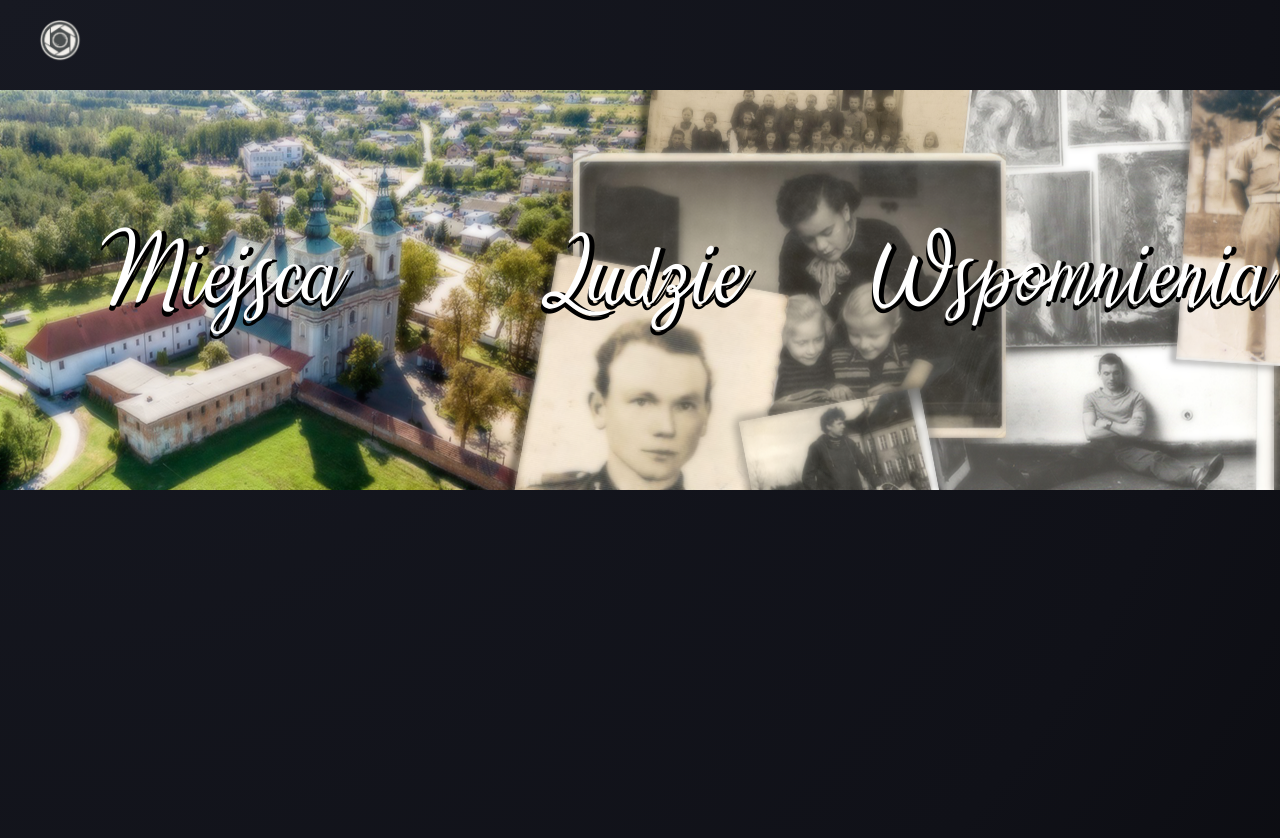
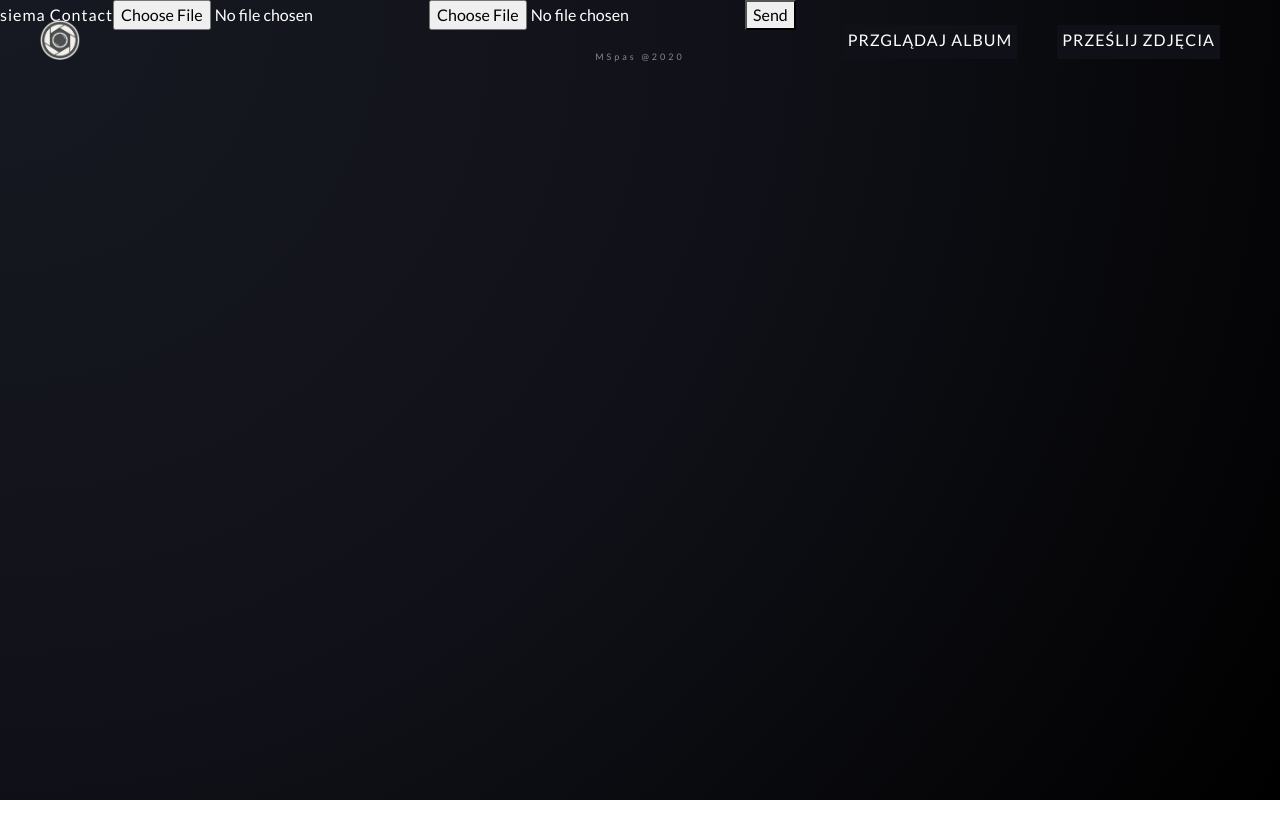
Before and after one commit to mspas/Album, a React (Create React App) app in the folder client/: page /kontakt in a window 1280 px wide. Before the commit this address led to /album. Shown: the top 838 px of the page. After the commit the page ends 800 px from the top, so only its background shows below. Built offline with nearby package versions, Linux system fonts and the light colour scheme.

Commit message:
add header, quite dummy header, but its ok for now

```diff
--- a/client/src/App.js
+++ b/client/src/App.js
@@ -2,6 +2,7 @@ import React from "react";
 import { Route, BrowserRouter, Redirect, Switch } from "react-router-dom";
 import "./App.sass";
 import AdminPanel from "./components/AdminPanel/AdminPanel";
+import Home from "./components/Album/Home";
 import Album from "./components/Album/Album";
 import Contact from "./components/Album/Contact";
 import SignIn from "./components/AdminPanel/SignIn";
@@ -12,11 +13,12 @@ function App() {
       <main>
         <BrowserRouter basename={process.env.PUBLIC_URL}>
           <Switch>
+            <Route path="/home" component={Home} />
             <Route path="/album" component={Album} />
             <Route path="/login" component={SignIn} />
             <Route path="/admin" component={AdminPanel} />
-            <Route path="/contact" component={Contact} />
-            <Route render={() => <Redirect to="/album" />} />
+            <Route path="/kontakt" component={Contact} />
+            <Route render={() => <Redirect to="/home" />} />
           </Switch>
         </BrowserRouter>
       </main>
--- a/client/src/App.sass
+++ b/client/src/App.sass
@@ -9,6 +9,17 @@
   min-height: 100vh
   background-image: radial-gradient(circle at 0% 0%, #171922, #101118 51%, #000)
   color: #fff
+  .header
+    display: flex
+    flex-flow: row wrap
+    position: fixed
+    top: 0
+    visibility: visible
+    width: 100%
+    padding: 20px 40px
+    z-index: 1000
+    img
+      height: 40px
   footer
     height: 14px
     width: 100%
--- a/client/src/components/Album/Album.js
+++ b/client/src/components/Album/Album.js
@@ -1,38 +1,12 @@
-import React, { useEffect, useRef } from "react";
+import React from "react";
 import styles from "./styles/Album.module.sass";
-import logo from "../../assets/logo.png";
+import Header from "../Header";
 
 function Album() {
-  useEffect(() => {
-    window.addEventListener("scroll", handleScroll);
-  }, []);
-
-  const containerRef = useRef(null);
-
-  const handleScroll = (event) => {
-    let startingPos = 15;
-    let value = window.scrollY;
-    let elementText = containerRef.current;
-
-    let bgPos = `0% ${startingPos + value * -0.1}%`;
-    elementText.style.backgroundPosition = bgPos;
-  };
-
   return (
     <div className={styles.welcomeWrap}>
-      <div className={styles.welcomePanel} ref={containerRef}>
-        <div className={styles.headerContent}>
-          <p className={styles.subtitle}>
-            <span>Miejsca</span>
-            <span>Ludzie</span>
-            <span>Wspomnienia</span>
-          </p>
-        </div>
-      </div>
-      <header className={styles.header}>
-        <img src={logo} alt="Logo" />
-      </header>
-      <div className={styles.content}></div>
+      <Header showBtns={true} showLogo={true} />
+      siema
     </div>
   );
 }
--- a/client/src/components/Album/Contact.js
+++ b/client/src/components/Album/Contact.js
@@ -1,6 +1,6 @@
 import React, { useState } from "react";
-
 import "./styles/Contact.module.sass";
+import Header from "../Header";
 
 function Contact() {
   const [images, setImages] = useState([]);
@@ -51,6 +51,7 @@ function Contact() {
 
   return (
     <div>
+      <Header showBtns={true} showLogo={true} />
       siema Contact
       <input type="file" onChange={imageSelectedHandler} />
       <input type="file" onChange={imageSelectedHandler} />
--- /dev/null
+++ b/client/src/components/Album/Home.js
@@ -0,0 +1,60 @@
+import React, { useEffect, useRef } from "react";
+import { NavLink } from "react-router-dom";
+import styles from "./styles/Home.module.sass";
+import stylesHeader from "../Header.module.sass";
+import Header from "../Header";
+
+function Home() {
+  useEffect(() => {
+    window.addEventListener("scroll", handleScroll);
+    return () => {
+      window.removeEventListener("scroll", handleScroll);
+    };
+  }, []);
+
+  const containerRef = useRef(null);
+
+  const handleScroll = (event) => {
+    let startingPos = 15;
+    let value = window.scrollY;
+    let bgPos = `0% ${startingPos + value * -0.1}%`;
+
+    if (containerRef.current) {
+      let element = containerRef.current;
+      element.style.backgroundPosition = bgPos;
+    }
+  };
+
+  return (
+    <div className={styles.homePage}>
+      <Header showBtns={false} showLogo={true} />
+      <span className={styles.cityTitle}>Paradyż</span>
+      <div className={styles.welcomePanel} ref={containerRef}>
+        <div className={styles.headerContent}>
+          <p className={styles.subtitle}>
+            <span>Miejsca</span>
+            <span>Ludzie</span>
+            <span>Wspomnienia</span>
+          </p>
+        </div>
+      </div>
+      <header>
+        <ul>
+          <li>
+            <NavLink className={stylesHeader.link} to="/album">
+              <span>Przglądaj album</span>
+            </NavLink>
+          </li>
+          <li>
+            <NavLink className={stylesHeader.link} to="/kontakt">
+              <span>Prześlij zdjęcia</span>
+            </NavLink>
+          </li>
+        </ul>
+      </header>
+      <div className={styles.content}></div>
+    </div>
+  );
+}
+
+export default Home;
--- a/client/src/components/Album/styles/Album.module.sass
+++ b/client/src/components/Album/styles/Album.module.sass
@@ -1,72 +1,3 @@
 @import '../../../_variables'
 @import '../../../_mixins'
 @import '../../../_animations'
-
-.header
-    position: fixed
-    top: 0
-    width: 100%
-    padding: 20px 40px
-    z-index: 1000
-    img
-        height: 40px
-        @media screen and ( max-width: 393px )
-            height: auto
-            width: 70%
-.welcomeWrap
-    padding-top: 90px
-    .welcomePanel
-        width: 100%
-        height: 400px
-        background-image: url('../../../assets/welcome-bg.png')
-        background-attachment: fixed
-        background-position: 0% 15%
-        background-repeat: no-repeat
-        @media screen and ( max-width: 555px )
-            background-position: center
-        .headerContent
-            position: relative
-            width: 100%
-            height: 400px
-            padding: 20px 0
-            font-family: CountrysideTwo, Arial, serif
-            transition: 1s
-            animation: blur 1s ease 1s forwards
-            h1
-                margin-top: 20px
-                font-size: 6em
-                text-align: center
-                text-shadow: -5px -1px 0 #000, 1px -3px 0 #000, -1px 5px 0 #000, 5px 1px 0 #000
-            .subtitle
-                position: absolute
-                bottom: 40%
-                width: 100%
-                display: flex
-                flex-flow: row wrap
-                justify-content: center
-                align-items: center
-                text-align: center
-                @media screen and ( max-width: 885px )
-                    bottom: 20%
-                    flex-flow: column wrap
-                @media screen and ( max-width: 338px )
-                    bottom: 30%
-                span
-                    user-select: none
-                    flex: 1
-                    font-size: 4em
-                    text-shadow: -1px 5px 0 #000, 5px 1px 0 #000
-                    opacity: 0
-                    animation: fadeIn 2s ease forwards
-                    &:nth-child(1)
-                        animation-delay: 2500ms
-                    &:nth-child(2)
-                        animation-delay: 3000ms
-                    &:nth-child(3)
-                        animation-delay: 3500ms
-                    @media screen and ( max-width: 885px )
-                        font-size: 3em
-                    @media screen and ( max-width: 338px )
-                        font-size: 2em
-    .content
-        height: 200vh
--- /dev/null
+++ b/client/src/components/Album/styles/Home.module.sass
@@ -0,0 +1,74 @@
+@import '../../../_variables'
+@import '../../../_mixins'
+@import '../../../_animations'
+
+.homePage
+    padding-top: 90px
+    .cityTitle
+        position: absolute
+        top: 25px
+        right: 40px
+        font-family: CountrysideTwo, Arial, serif
+        font-size: 25px
+        user-select: none
+    .welcomePanel
+        width: 100%
+        height: 400px
+        background-image: url('../../../assets/welcome-bg.png')
+        background-attachment: fixed
+        background-position: 0% 16%
+        background-repeat: no-repeat
+        .headerContent
+            position: relative
+            width: 100%
+            height: 400px
+            padding: 20px 0
+            font-family: CountrysideTwo, Arial, serif
+            transition: 1s
+            animation: blur 1s ease 1s forwards
+            h1
+                margin-top: 20px
+                font-size: 6em
+                text-align: center
+                text-shadow: -5px -1px 0 #000, 1px -3px 0 #000, -1px 5px 0 #000, 5px 1px 0 #000
+            .subtitle
+                position: absolute
+                bottom: 40%
+                width: 100%
+                display: flex
+                flex-flow: row wrap
+                justify-content: center
+                align-items: center
+                text-align: center
+                @media screen and ( max-width: 885px )
+                    bottom: 20%
+                    flex-flow: column wrap
+                @media screen and ( max-width: 338px )
+                    bottom: 30%
+                span
+                    user-select: none
+                    flex: 1
+                    font-size: 4em
+                    text-shadow: -1px 5px 0 #000, 5px 1px 0 #000
+                    opacity: 0
+                    animation: fadeIn 2s ease forwards
+                    &:nth-child(1)
+                        animation-delay: 2500ms
+                    &:nth-child(2)
+                        animation-delay: 3000ms
+                    &:nth-child(3)
+                        animation-delay: 3500ms
+                    @media screen and ( max-width: 885px )
+                        font-size: 3em
+                    @media screen and ( max-width: 338px )
+                        font-size: 2em
+    header
+        display: flex
+        flex-flow: row wrap
+        position: sticky
+        top: 0
+        width: 100%
+        padding: 30px 40px
+        z-index: 1000
+    .content
+        height: 200vh
--- /dev/null
+++ b/client/src/components/Header.js
@@ -0,0 +1,32 @@
+import React from "react";
+import { NavLink, withRouter } from "react-router-dom";
+import styles from "./Header.module.sass";
+import logo from "../assets/logo.png";
+
+const Header = (props) => {
+  return (
+    <header className="header">
+      <NavLink to="/home">
+        <img
+          src={logo}
+          alt="Logo"
+          className={props.showLogo ? styles.visible : styles.hidden}
+        />
+      </NavLink>
+      <ul className={props.showBtns ? styles.visible : styles.hidden}>
+        <li>
+          <NavLink className={styles.link} to="/album">
+            <span>Przglądaj album</span>
+          </NavLink>
+        </li>
+        <li>
+          <NavLink className={styles.link} to="/kontakt">
+            <span>Prześlij zdjęcia</span>
+          </NavLink>
+        </li>
+      </ul>
+    </header>
+  );
+};
+
+export default withRouter(Header);
--- /dev/null
+++ b/client/src/components/Header.module.sass
@@ -0,0 +1,43 @@
+.visible
+    visibility: visible
+.hidden
+    visibility: hidden
+ul
+    margin: auto 0
+    margin-left: auto
+    list-style: none
+    li
+        display: inline
+        text-transform: uppercase
+        .link
+            position: relative
+            margin: 0 20px
+            padding: 5px
+            text-decoration: none
+            border-bottom: solid 2px white
+            span
+                position: relative
+                z-index: 5
+                color: white
+            &::before
+                content: ''
+                position: absolute
+                top: 0
+                left: 0
+                height: calc( 100% + 5px )
+                width: 100px
+                background: #101118
+                transition: 0.3s ease-in-out
+            &:hover::before
+                width: 0px
+            &::after
+                content: ''
+                position: absolute
+                top: 0
+                right: 0
+                height: calc( 100% + 5px )
+                width: 100px
+                background: #101118
+                transition: 0.3s ease-in-out
+            &:hover::after
+                width: 0px
```
